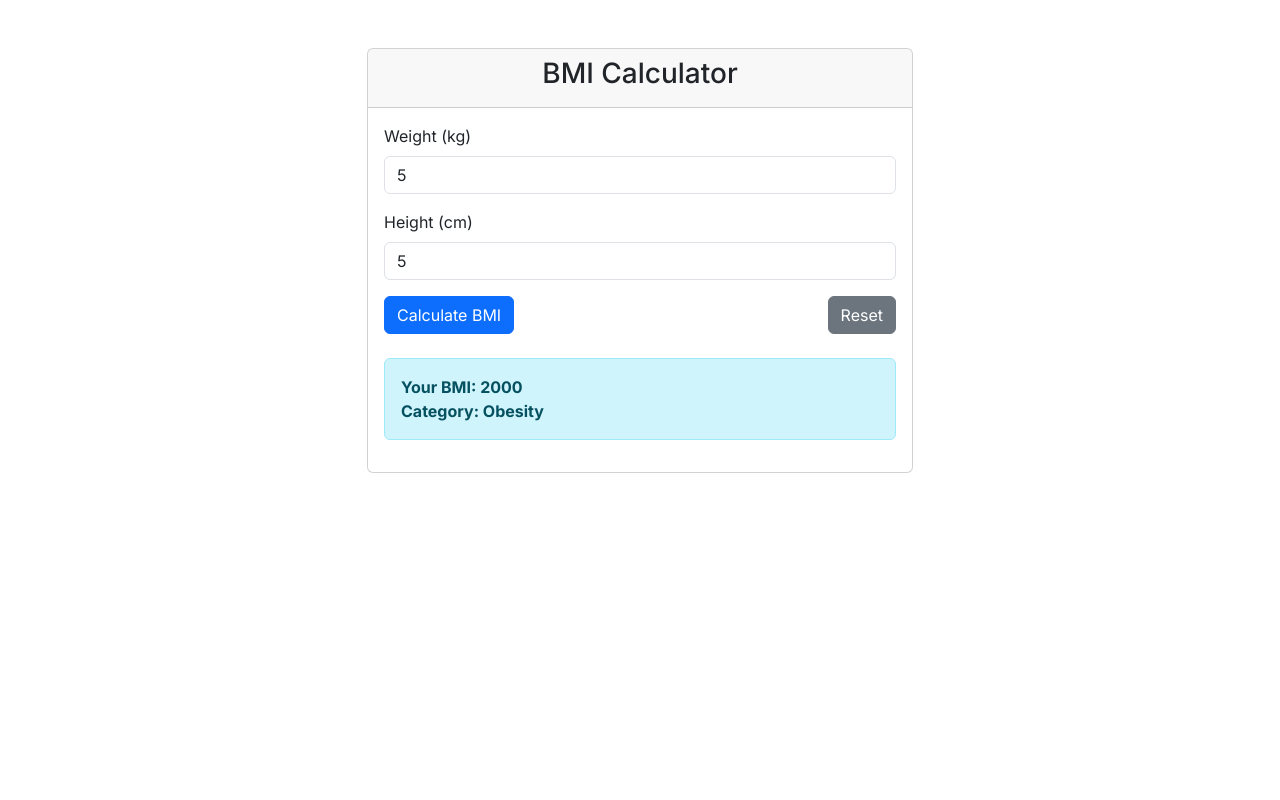
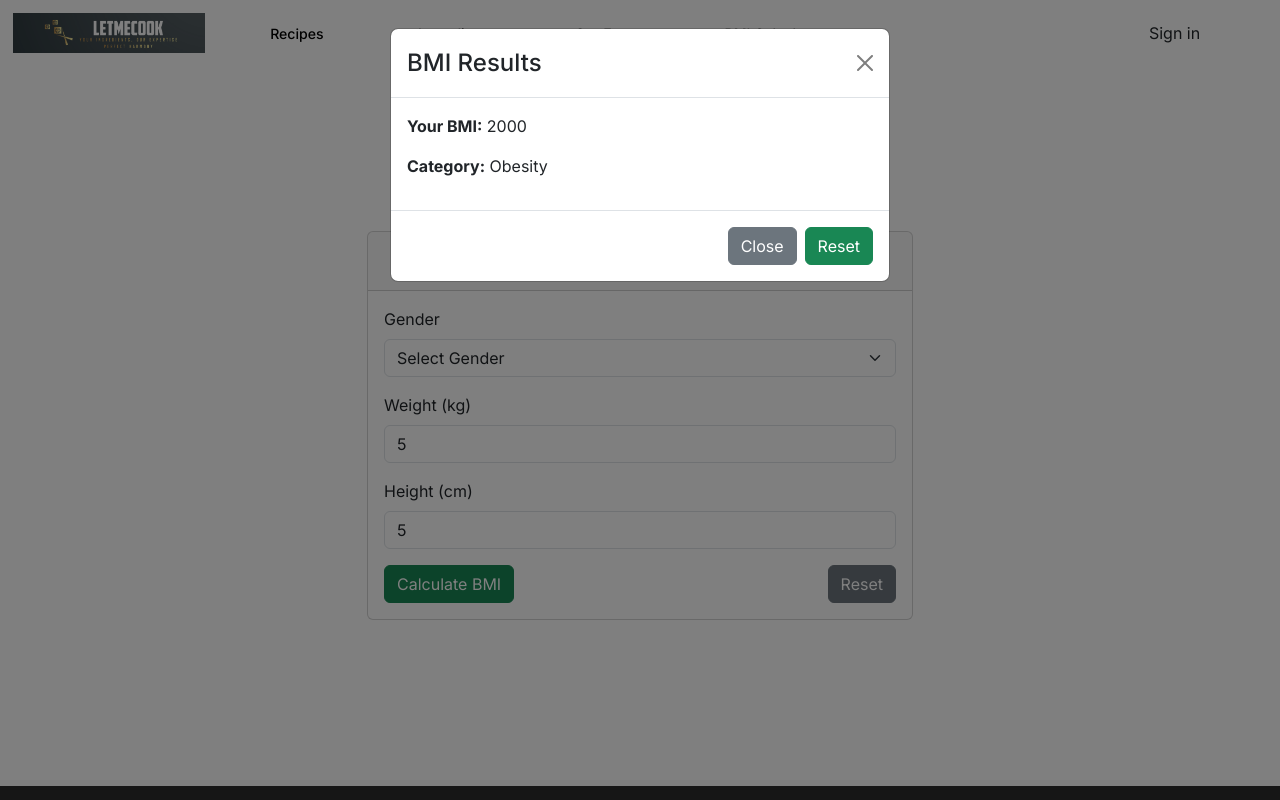
Before and after one commit to Cytzr/LetMeCook, a React (Vite) app: page /bmi-calculator in a window 1280 px wide. Both pictures are taken after typing "5", "5" into the empty fields and a click on the button "Calculate BMI". Shown: the top 800 px of the page. Built offline with nearby package versions, Linux system fonts and the light colour scheme.

Commit message:
feat: BMI Calculator Finishing

```diff
--- a/src/Components/navbar.tsx
+++ b/src/Components/navbar.tsx
@@ -35,7 +35,7 @@ function CustomNavbar() {
                             <a href="/experts"><button className={`navbar-button ${isActive('/experts') ? 'active' : ''}`}>Our Experts</button></a>
                         </div>
                         <div className="col">
-                            <a href="/about-us"><button className={`navbar-button ${isActive('/about-us') ? 'active' : ''}`}>About Us</button></a>
+                            <a href="/bmi-calculator"><button className={`navbar-button ${isActive('/bmi-calculator') ? 'active' : ''}`}>BMI Calculator</button></a>
                         </div>
                     </div>
                 </div>
@@ -45,7 +45,7 @@ function CustomNavbar() {
 
                         {!loginData && (<div>
                             <div className="col-10 d-flex align-items-center justify-content-end mr-1 cursor-pointer" onClick={toLoginPage}>
-                              Sign in
+                                Sign in
                             </div>
                             <div className="col-1"></div>
                         </div>)}
--- a/src/Pages/BMICalculatorPage.tsx
+++ b/src/Pages/BMICalculatorPage.tsx
@@ -1,44 +1,64 @@
 import React, { useState } from "react";
-import { Form, Button, Card, Alert, Container, Row, Col } from "react-bootstrap";
+import { Form, Button, Card, Modal, Container, Row, Col } from "react-bootstrap";
+import Footer from "../Components/footer";
+import CustomNavbar from "../Components/navbar";
+
+type Gender = "male" | "female" | "";
 
 const BMICalculator: React.FC = () => {
     const [weight, setWeight] = useState<number | "">("");
     const [height, setHeight] = useState<number | "">("");
+    const [gender, setGender] = useState<Gender>("");
     const [bmi, setBMI] = useState<number | null>(null);
     const [category, setCategory] = useState<string>("");
+    const [showModal, setShowModal] = useState<boolean>(false);
 
     const calculateBMI = (e: React.FormEvent): void => {
         e.preventDefault();
         if (weight && height) {
-            const heightInMeters = height / 100; // Convert height to meters
+            const heightInMeters = height / 100;
             const calculatedBMI = parseFloat(
                 (weight / (heightInMeters ** 2)).toFixed(2)
             );
             setBMI(calculatedBMI);
 
-            // Determine BMI category
+            let bmiCategory = "";
             if (calculatedBMI < 18.5) {
-                setCategory("Underweight");
+                bmiCategory = "Underweight";
             } else if (calculatedBMI >= 18.5 && calculatedBMI < 24.9) {
-                setCategory("Normal weight");
+                bmiCategory = "Normal weight";
             } else if (calculatedBMI >= 25 && calculatedBMI < 29.9) {
-                setCategory("Overweight");
+                bmiCategory = "Overweight";
             } else {
-                setCategory("Obesity");
+                bmiCategory = "Obesity";
             }
+            if (gender === "male") {
+                bmiCategory +=
+                    ". Men generally have higher muscle mass, so BMI might slightly overestimate fat.";
+            } else if (gender === "female") {
+                bmiCategory +=
+                    ". Women tend to have higher fat percentage, so BMI might slightly underestimate fat.";
+            }
+
+            setCategory(bmiCategory);
+            setShowModal(true);
         }
     };
 
     const resetForm = (): void => {
         setWeight("");
         setHeight("");
+        setGender("");
         setBMI(null);
         setCategory("");
+        setShowModal(false);
     };
 
     return (
-        <Container className="mt-5">
-            <Row className="justify-content-center">
+        <>
+            <CustomNavbar />
+            <Container >
+                <Row className="justify-content-center align-items-center" style={{ height: "90vh" }}>
                     <Col md={6}>
                         <Card>
                             <Card.Header>
@@ -46,6 +66,17 @@ const BMICalculator: React.FC = () => {
                             </Card.Header>
                             <Card.Body>
                                 <Form onSubmit={calculateBMI}>
+                                    <Form.Group className="mb-3" controlId="formGender">
+                                        <Form.Label>Gender</Form.Label>
+                                        <Form.Select
+                                            value={gender}
+                                            onChange={(e) => setGender(e.target.value as Gender)}
+                                        >
+                                            <option value="">Select Gender</option>
+                                            <option value="male">Male</option>
+                                            <option value="female">Female</option>
+                                        </Form.Select>
+                                    </Form.Group>
                                     <Form.Group className="mb-3" controlId="formWeight">
                                         <Form.Label>Weight (kg)</Form.Label>
                                         <Form.Control
@@ -65,7 +96,7 @@ const BMICalculator: React.FC = () => {
                                         />
                                     </Form.Group>
                                     <div className="d-flex justify-content-between">
-                                    <Button variant="primary" type="submit">
+                                        <Button variant="success" type="submit">
                                             Calculate BMI
                                         </Button>
                                         <Button variant="secondary" onClick={resetForm}>
@@ -73,17 +104,39 @@ const BMICalculator: React.FC = () => {
                                         </Button>
                                     </div>
                                 </Form>
-                            {bmi && (
-                                <Alert className="mt-4" variant="info">
-                                    <strong>Your BMI: {bmi}</strong> <br />
-                                    <strong>Category: {category}</strong>
-                                </Alert>
-                            )}
                             </Card.Body>
                         </Card>
                     </Col>
                 </Row>
+
+                <Modal show={showModal} onHide={() => setShowModal(false)}>
+                    <Modal.Header closeButton>
+                        <Modal.Title>BMI Results</Modal.Title>
+                    </Modal.Header>
+                    <Modal.Body>
+                        {bmi !== null && (
+                            <>
+                                <p>
+                                    <strong>Your BMI:</strong> {bmi}
+                                </p>
+                                <p>
+                                    <strong>Category:</strong> {category}
+                                </p>
+                            </>
+                        )}
+                    </Modal.Body>
+                    <Modal.Footer>
+                        <Button variant="secondary" onClick={() => setShowModal(false)}>
+                            Close
+                        </Button>
+                        <Button variant="success" onClick={resetForm}>
+                            Reset
+                        </Button>
+                    </Modal.Footer>
+                </Modal>
             </Container>
+            <Footer />
+        </>
     );
 };
 
```
Lines whose indentation alone changed are shown as unchanged.
